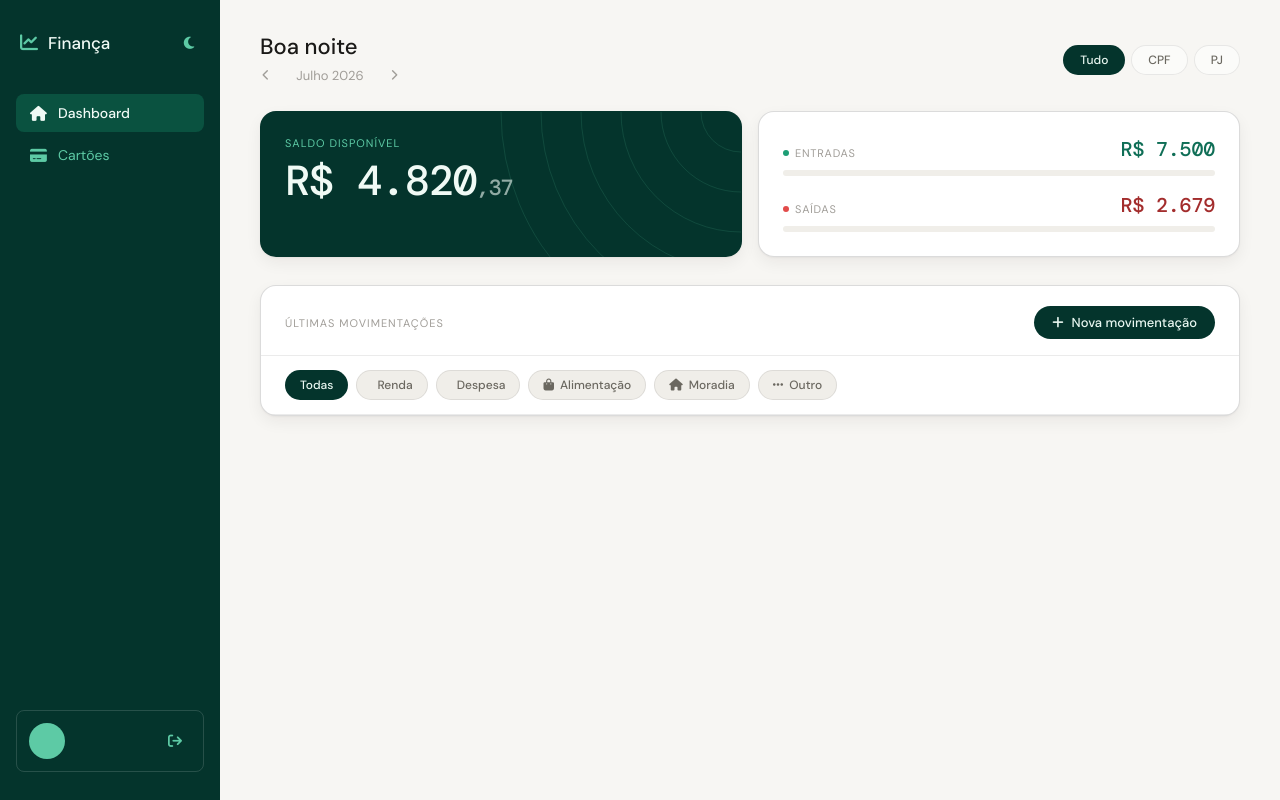
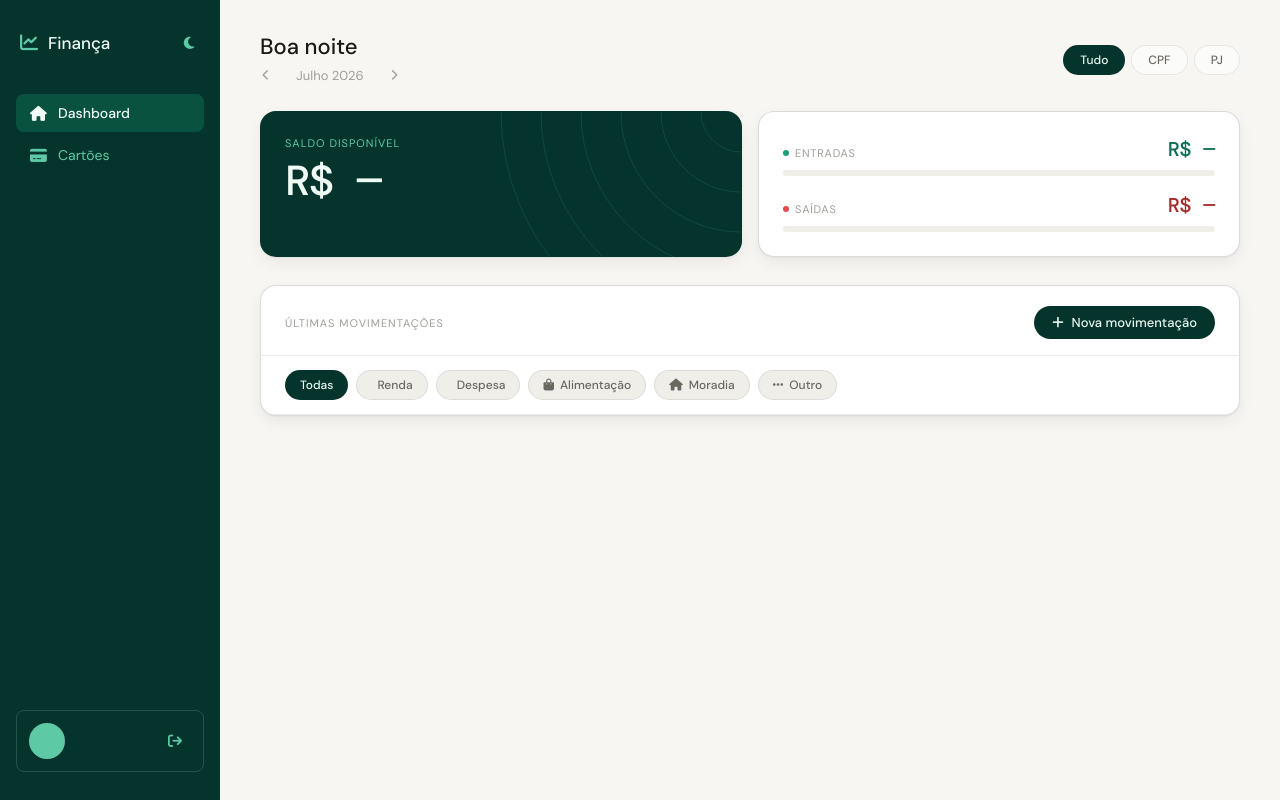
Before and after one commit to cristianmenesess/e-financeiro-front, a plain HTML site: page index.html in a window 1280 px wide. Drawn offline with nearby package versions, Linux system fonts and the light colour scheme; no server answers; sample sign-in values are in the browser's storage; some icons are missing.

Commit message:
retirando texto hardcoded

```diff
--- a/index.html
+++ b/index.html
@@ -111,8 +111,8 @@
                 <div class="summary-card summary-card--balance">
                     <p class="summary-label">Saldo disponível</p>
                     <h2 class="balance-value">
-                        R$ <span id="balanceInteger">4.820</span><span class="balance-cents"
-                            id="balanceCents">,37</span>
+                        R$ <span id="balanceInteger">—</span><span class="balance-cents"
+                            id="balanceCents"></span>
                     </h2>
                     <!-- abas no mobile ficam dentro do card de saldo -->
                     <nav class="account-tabs account-tabs--mobile" id="tabsMobile">
@@ -128,7 +128,7 @@
                             <p class="flow-label">
                                 <span class="flow-dot flow-dot--in"></span>Entradas
                             </p>
-                            <span class="flow-value flow-value--in" id="totalIncome">R$ 7.500</span>
+                            <span class="flow-value flow-value--in" id="totalIncome">R$ —</span>
                         </div>
                         <div class="flow-track">
                             <div class="flow-bar flow-bar--in" id="barIncome"></div>
@@ -139,7 +139,7 @@
                             <p class="flow-label">
                                 <span class="flow-dot flow-dot--out"></span>Saídas
                             </p>
-                            <span class="flow-value flow-value--out" id="totalExpense">R$ 2.679</span>
+                            <span class="flow-value flow-value--out" id="totalExpense">R$ —</span>
                         </div>
                         <div class="flow-track">
                             <div class="flow-bar flow-bar--out" id="barExpense"></div>
```
